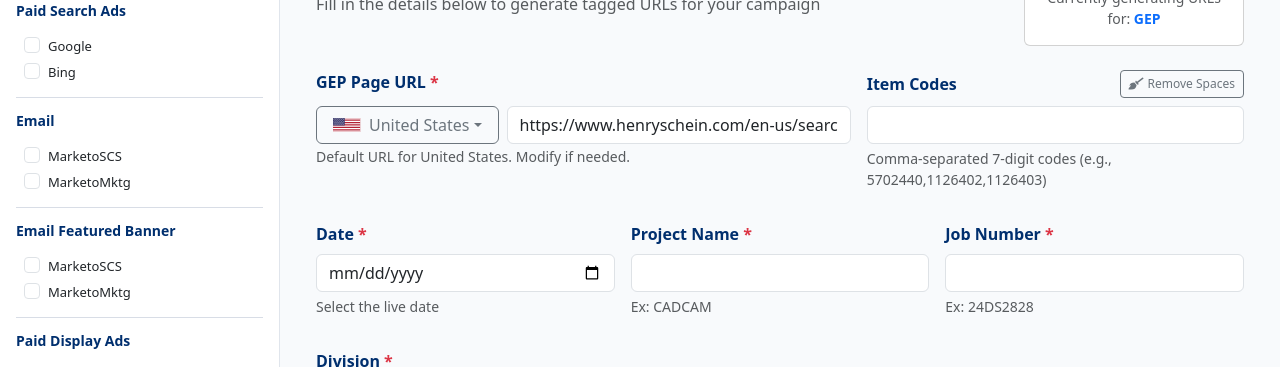
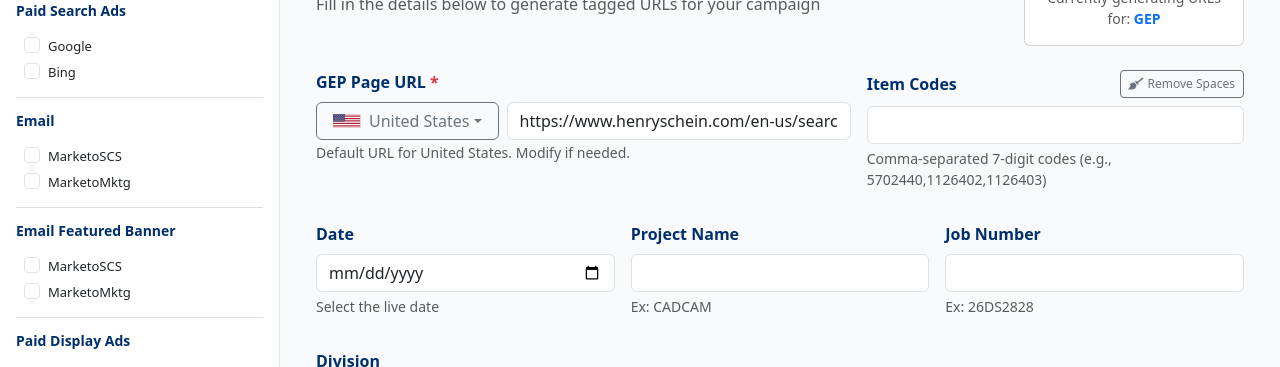
Before and after one commit to smit7488/url-generator-react, a React (Vite) app: page / in a window 1280 px wide. Shown: the part 159-526 px from the top of the page. Built offline with nearby package versions, Linux system fonts and the light colour scheme.

Commit message:
Added item code counter

```diff
--- a/src/components/FormSection.jsx
+++ b/src/components/FormSection.jsx
@@ -274,7 +274,7 @@
             {/* Page URL with Country Selector */}
             <Col xl={7} md={12}>
               <Form.Group>
-                <Form.Label className="form-label fw-bold text-primary-dark" style={{ minHeight: '28px' }}>
+                <Form.Label className="fw-bold text-primary-dark">
                   {formType === 'oneweb' ? "OneWeb Page URL" : "GEP Page URL"}
                   <span className="text-danger"> *</span>
                 </Form.Label>
@@ -366,6 +366,11 @@
                 <div className="d-flex align-items-center justify-content-between mb-2">
                   <label className="form-label fw-bold text-primary-dark mb-0">
                     Item Codes
+                    {formData.items && formData.items.trim() && (
+                      <span className="badge bg-primary ms-2" style={{ fontSize: '0.7rem', fontWeight: 'normal' }}>
+                        {formData.items.split(',').filter(code => code.trim()).length} {formData.items.split(',').filter(code => code.trim()).length === 1 ? 'code' : 'codes'}
+                      </span>
+                    )}
                   </label>
                   <div className="d-flex align-items-center gap-2">
                     {spaceRemovalMessage && (
@@ -427,7 +432,7 @@
                 value={formData.date}
                 onChange={handleInputChange}
                 helpText="Select the live date"
-                required
+                required={!selectedGroups.Generic}
               />
             </Col>
 
@@ -438,7 +443,7 @@
                 value={formData.project}
                 onChange={handleInputChange}
                 helpText="Ex: CADCAM"
-                required
+                required={!selectedGroups.Generic}
               />
             </Col>
 
@@ -449,8 +454,8 @@
                 value={formData.jobNumber}
                 onChange={handleInputChange}
                 error={errors.jobNumber}
-                helpText="Ex: 24DS2828"
-                required
+                helpText="Ex: 26DS2828"
+                required={!selectedGroups.Generic}
               />
             </Col>
 
@@ -470,7 +475,7 @@
                   { value: '340b', label: '340b' },
                   { value: 'corporate', label: 'Corporate' }
                 ]}
-                required
+                required={!selectedGroups.Generic}
               />
             </Col>
 
@@ -486,7 +491,7 @@
                     { value: 'dp=true', label: 'Yes' },
                     { value: 'dp=false', label: 'No' }
                   ]}
-                  required
+                  required={!selectedGroups.Generic}
                 />
               </Col>
             )}
```
